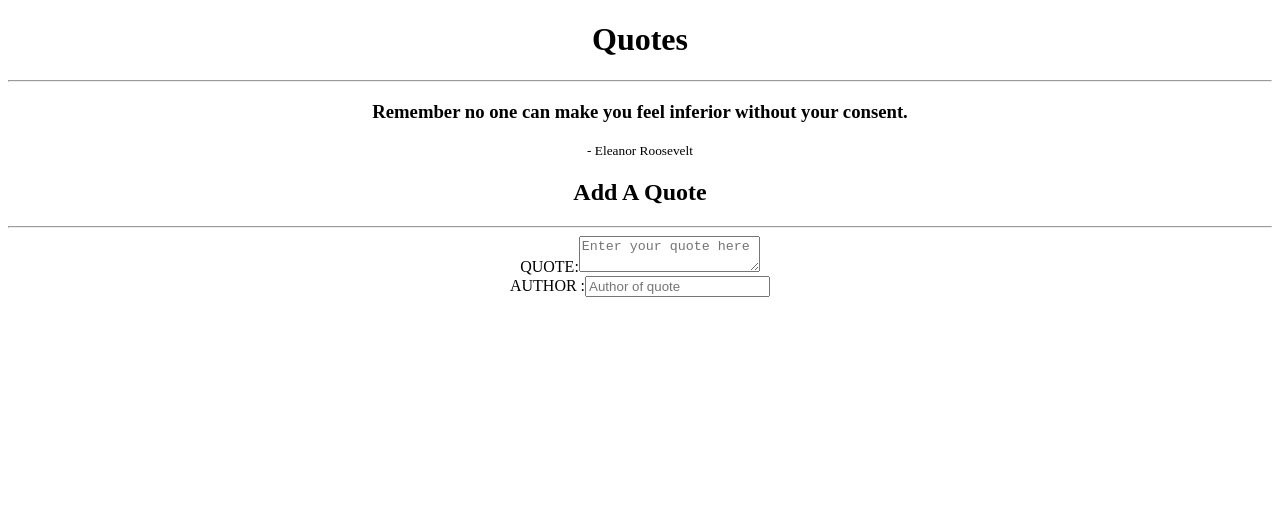
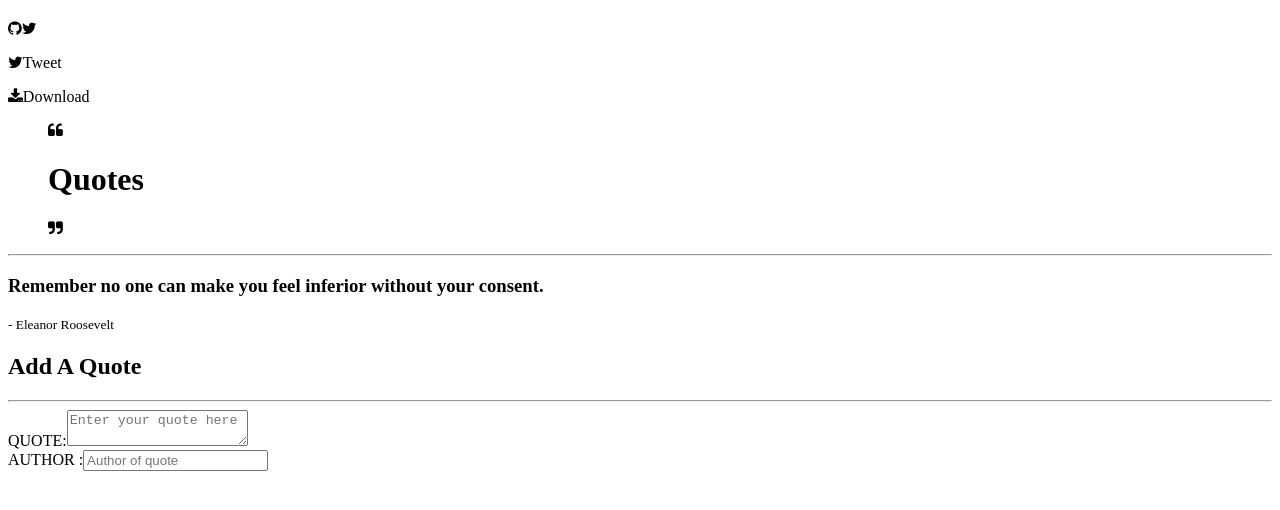
Before and after one commit to Sarah-Marion/Quotes, an Angular app: page / in a window 1280 px wide. Shown: the top 510 px of the page. Built offline with nearby package versions, Linux system fonts and the light colour scheme.

Commit message:
added font-awesome for quotes and icons

```diff
--- a/src/app/app.component.html
+++ b/src/app/app.component.html
@@ -1,7 +1,61 @@
 <!--The content below is only a placeholder and can be replaced.-->
 
-<div class="jumbotron">
+<!-- <div class="jumbotron">
 </div>
 <div style="text-align:center">
-<h1></h1>
-<app-quote></app-quote>
+<h1></h1> -->
+
+<nav class="nav">
+    <div class="nav-left">
+      <a class="nav-item">
+        <div class="jumbotron">
+          <h1></h1>
+        </div>
+      </a>
+    </div>
+
+    <div class="nav-center">
+      <a class="nav-item">
+        <span class="icon">
+          <i class="fa fa-github"></i>
+        </span>
+      </a>
+      <a class="nav-item">
+        <span class="icon">
+          <i class="fa fa-twitter"></i>
+        </span>
+      </a>
+    </div>
+
+    <span class="nav-toggle">
+        <span></span>
+        <span></span>
+        <span></span>
+      </span>
+
+      <div class="nav-right nav-menu">
+          <div class="nav-item">
+            <div class="field is-grouped">
+              <p class="control">
+                <a class="button" >
+                  <span class="icon">
+                    <i class="fa fa-twitter"></i>
+                  </span>
+                  <span>Tweet</span>
+                </a>
+              </p>
+              <p class="control">
+                <a class="button is-primary">
+                  <span class="icon">
+                    <i class="fa fa-download"></i>
+                  </span>
+                  <span>Download</span>
+                </a>
+              </p>
+            </div>
+          </div>
+        </div>
+      </nav>
+      <div class="section">
+        <app-quote></app-quote>
+      </div>
--- a/src/app/quote/quote.component.html
+++ b/src/app/quote/quote.component.html
@@ -2,11 +2,16 @@
   quote works!
 </p> -->
 <div class="jumbotron">
-  <h1>Quotes</h1>
+  <ul>
+    <i class="fa fa-quote-left"></i>
+    <h1>Quotes</h1>
+    <i class="fa fa-quote-right"></i>
+      </ul>
   <hr>
 </div>
 <h3>{{ myQuote.quote }}</h3>
 <small>- {{ myQuote.by }}</small>
+<br>
 <div class="container">
   <div class="row">
     <div class="col-md-6">
@@ -15,10 +20,7 @@
 
     <div class="col-md-6">
       <app-quote-form></app-quote-form>
-      <ul>
-        <i class="fa fa-quote-right"></i>
-        <i class="fa fa-quote-left"></i>
-      </ul>
+
     </div>
   </div>
 </div>
--- a/src/index.html
+++ b/src/index.html
@@ -9,6 +9,7 @@
   <link rel="icon" type="image/x-icon" href="favicon.ico">
 </head>
 <body>
+    <link rel="stylesheet" href="https://maxcdn.bootstrapcdn.com/font-awesome/4.7.0/css/font-awesome.min.css">
   <app-root></app-root>
 </body>
 </html>
```
